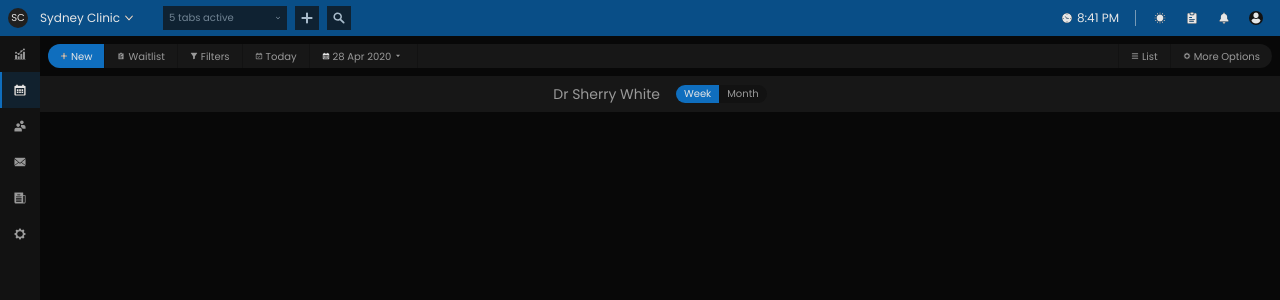
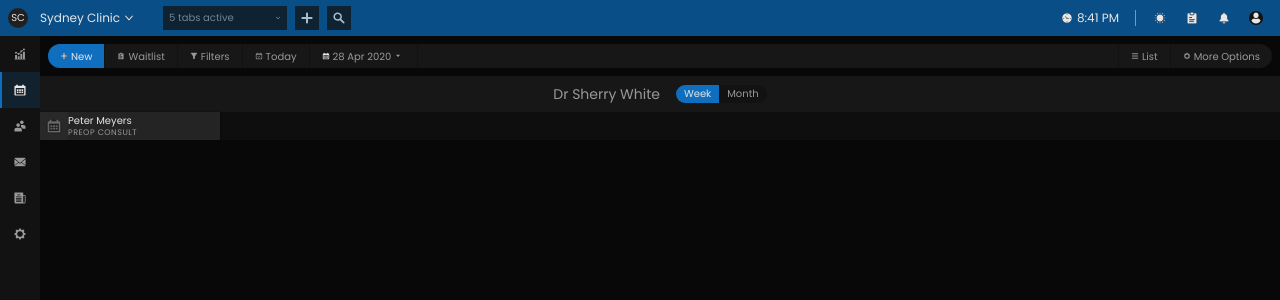
Before and after one commit to AryanshMahato/simpliclaim-ui-task, a React (Create React App) app: page / in a window 1280 px wide. Shown: the top 300 px of the page. Built offline with nearby package versions, Linux system fonts and the light colour scheme; the HTML template or start-up script is replaced by a standard one.

Commit message:
OverView Partially Completed, Zeplin Color Glitch --Fix-awaited

```diff
--- a/src/Containers/Appointment/Appointment.tsx
+++ b/src/Containers/Appointment/Appointment.tsx
@@ -1,9 +1,13 @@
 import React from "react";
 import { makeStyles, Theme } from "@material-ui/core";
+import OverView from "./Components/OverView";
+import Calender from "../../Assets/Appointments/calender.svg";
 
 //? Styles
 const styles = makeStyles((theme: Theme) => ({
-  root: {},
+  root: {
+    background: "rgba(255, 255, 255, 0.024)",
+  },
 }));
 
 //? Default Export
@@ -11,5 +15,19 @@ export default () => {
   const classes = styles();
 
   //? JSX Return
-  return <div className={classes.root}></div>;
+  return (
+    <div className={classes.root}>
+      <OverView
+        appointment={{
+          badge: Calender,
+          name: "Peter Meyers",
+          topic: "PreOp Consult",
+          badgeColor: "#c24040",
+          date: 8,
+          time: 10,
+          slot: 3,
+        }}
+      />
+    </div>
+  );
 };
--- /dev/null
+++ b/src/Containers/Appointment/Components/OverView.tsx
@@ -0,0 +1,62 @@
+import React from "react";
+import { makeStyles, Theme, Typography } from "@material-ui/core";
+import IAppointments from "../../../Types/Appointments";
+
+//? Props
+interface OverViewProps {
+  appointment: IAppointments;
+}
+
+//? Styles
+const styles = makeStyles((theme: Theme) => ({
+  root: {
+    height: "1.75rem",
+    boxShadow: "0 0 2px 0 rgba(0, 0, 0, 0.5)",
+    backgroundColor: "#242424",
+    maxWidth: "11.25rem",
+    display: "flex",
+    alignItems: "center",
+  },
+  badgeContainer: {
+    display: "flex",
+    alignItems: "center",
+    padding: "0 0.375rem",
+    height: "100%",
+    background: "#292929",
+  },
+  badge: {
+    height: "1rem",
+    width: "1rem",
+  },
+  textContainer: {},
+  name: {
+    fontSize: "0.625rem",
+    lineHeight: 1.4,
+    color: theme.palette.text.primary,
+  },
+  topic: {
+    fontSize: "0.5rem",
+    lineHeight: 1.25,
+    textTransform: "uppercase",
+    color: theme.palette.text.secondary,
+    letterSpacing: 0.5,
+  },
+}));
+
+//? Default Export
+export default ({ appointment }: OverViewProps) => {
+  const classes = styles();
+
+  //? JSX Return
+  return (
+    <div className={classes.root}>
+      <div className={classes.badgeContainer}>
+        <img src={appointment.badge} alt={"Badge"} className={classes.badge} />
+      </div>
+      <div className={classes.textContainer}>
+        <Typography className={classes.name}>{appointment.name}</Typography>
+        <Typography className={classes.topic}>{appointment.topic}</Typography>
+      </div>
+    </div>
+  );
+};
```
Also changed, not shown: src/Data/Appointments.ts (+8 -0 lines), src/Types/Appointments.d.ts (added, +10 -0 lines).
